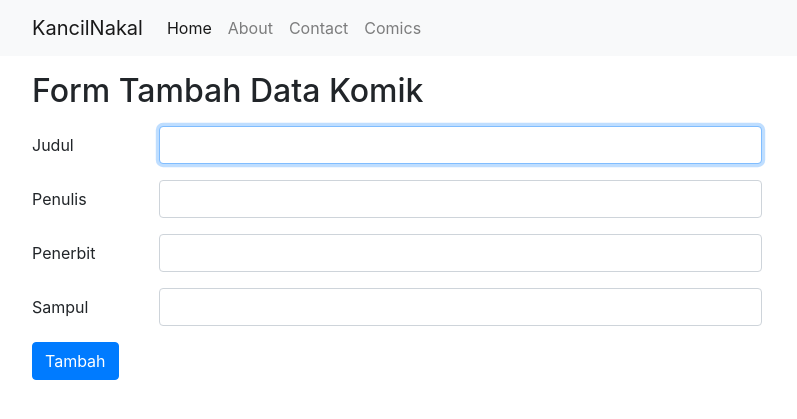
After one commit to kancil-nakal/unpas-ci4app, a CodeIgniter 4 app: template app/Views/comics/create.php in a window 1280 px wide. The commit adds this page. Shown: the top 419 px of the page, without its empty margins (53-850 px from the left). Run offline with PHP 8.4 and a stand-in for CodeIgniter, Linux system fonts and the light colour scheme; the template is opened without the code that fills it, so the values that code supplies are empty; some libraries are stand-ins or nearby versions.

Commit message:
latihan inset data

```diff
--- a/app/Config/Routes.php
+++ b/app/Config/Routes.php
@@ -34,6 +34,7 @@ $routes->setAutoRoute(true);
 // route since we don't have t	o scan directories.
 $routes->get('/', 'Pages::index');
 
+$routes->get('/comics/create', 'Comics::create/$1');
 $routes->get('/comics/(:segment)', 'Comics::detail/$1');
 /*
  * --------------------------------------------------------------------
--- a/app/Models/ComicsModel.php
+++ b/app/Models/ComicsModel.php
@@ -8,6 +8,7 @@ class ComicsModel extends Model
 {
     protected $table = 'comics';
     protected $useTimestamps = true;
+    protected $allowedFields = ['judul', 'slug', 'penulis', 'penerbit', 'sampul'];
 
     public function getComics($slug = false)
     {
--- /dev/null
+++ b/app/Views/comics/create.php
@@ -0,0 +1,44 @@
+
+<?= $this->extend('layout/template') ?>
+
+<?= $this->section('content') ?>
+<div class="container">
+  <div class="row">
+    <div class="col-8">
+      <h2 class="my-3">Form Tambah Data Komik</h2>
+      <form action="/comics/save" method="post">
+        <?= csrf_field(); ?>
+        <div class="form-group row">
+          <label for="judul" class="col-sm-2 col-form-label">Judul</label>
+          <div class="col-sm-10">
+            <input type="text" class="form-control" id="judul" name="judul" autofocus>
+          </div>
+        </div>
+        <div class="form-group row">
+          <label for="penulis" class="col-sm-2 col-form-label">Penulis</label>
+          <div class="col-sm-10">
+            <input type="text" class="form-control" id="penulis" name="penulis">
+          </div>
+        </div>
+        <div class="form-group row">
+          <label for="penerbit" class="col-sm-2 col-form-label">Penerbit</label>
+          <div class="col-sm-10">
+            <input type="text" class="form-control" id="penerbit" name="penerbit">
+          </div>
+        </div>
+        <div class="form-group row">
+          <label for="sampul" class="col-sm-2 col-form-label">Sampul</label>
+          <div class="col-sm-10">
+            <input type="text" class="form-control" id="sampul" name="sampul">
+          </div>
+        </div>
+        <div class="form-group row">
+          <div class="col-sm-10">
+            <button type="submit" class="btn btn-primary">Tambah</button>
+          </div>
+        </div>
+      </form>
+    </div>
+  </div>
+</div>
+<?= $this->endSection() ?>
```
Also changed, not shown: app/Controllers/Comics.php (+31 -0 lines), app/Views/comics/index.php (+8 -2 lines).
